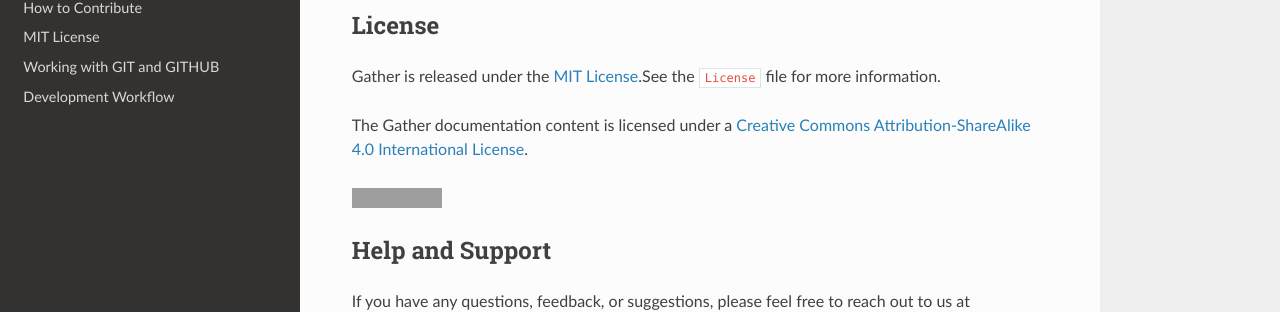
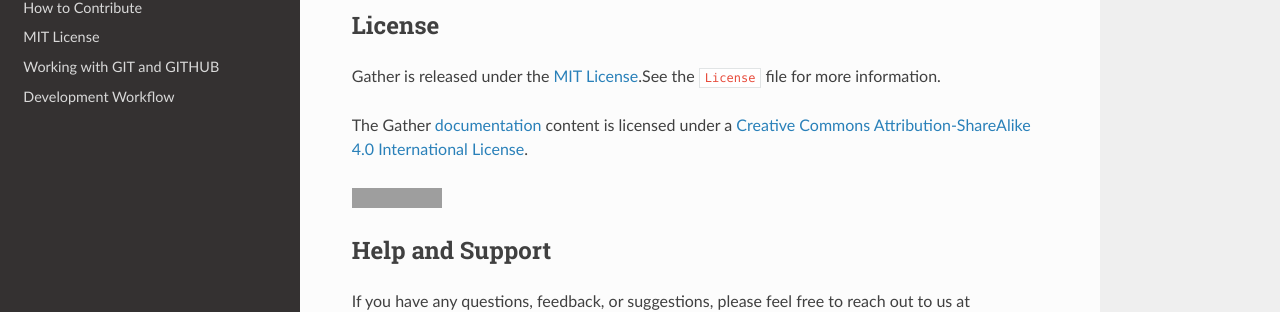
Before and after one commit to COS-IT-FLOWS/GATHER-Documentation, an MkDocs documentation site: the page built from docs/index.md, in a window 1280 px wide and 900 px high, scrolled down 3412 px. Shown: the part 410-722 px from the top of the window. Built offline with MkDocs 1.6.1, drawn with Linux system fonts in a browser that asks for light colours; nearby versions of some CDN libraries; part of the change alters nothing that is shown; grey boxes are pictures that could not be loaded.

```diff
--- a/docs/index.md
+++ b/docs/index.md
@@ -82,7 +82,7 @@ By placing the original source code archive on GitHub, we hope to encourage a mo
 
 Gather is released under the [MIT License](./License.md).See the `License` file for more information.
 
-The Gather documentation content is licensed under a [Creative Commons Attribution-ShareAlike 4.0 International License](https://creativecommons.org/licenses/by-sa/4.0/).
+The Gather [documentation](https://gather-documentation.readthedocs.io/en/latest/) content is licensed under a [Creative Commons Attribution-ShareAlike 4.0 International License](https://creativecommons.org/licenses/by-sa/4.0/).
 
 ![CC BY-SA 4.0](https://i.creativecommons.org/l/by-sa/4.0/88x31.png)
 
```
